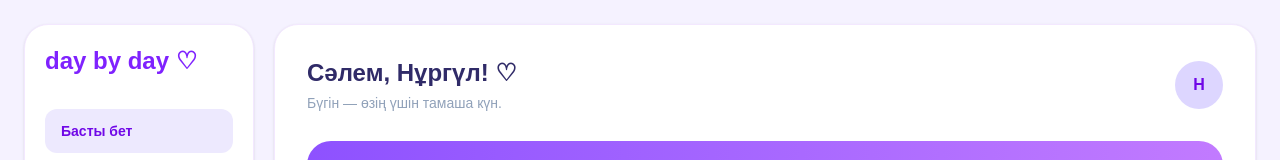
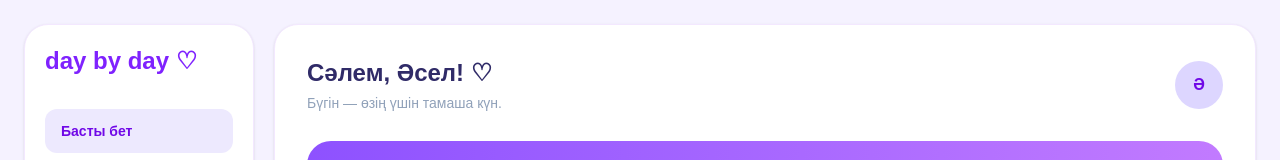
Before and after one commit to makarnurgul-cloud/day-by-day-next, a Next.js app: page / in a window 1280 px wide. Shown: the top 160 px of the page. Built offline with nearby package versions, Linux system fonts and the light colour scheme.

Commit message:
Change default name state from 'Нұргүл' to 'Әсел'

```diff
--- a/app/page.tsx
+++ b/app/page.tsx
@@ -32,7 +32,7 @@ export default function Home() {
   const [mood, setMood] = useState("😊 Жақсы");
   const [note, setNote] = useState("");
   const [entries, setEntries] = useState<string[]>([]);
-  const [name, setName] = useState("Нұргүл");
+  const [name, setName] = useState("Әсел");
 
   const completed = tasks.filter((task) => task.done).length;
   const progress = tasks.length
```
